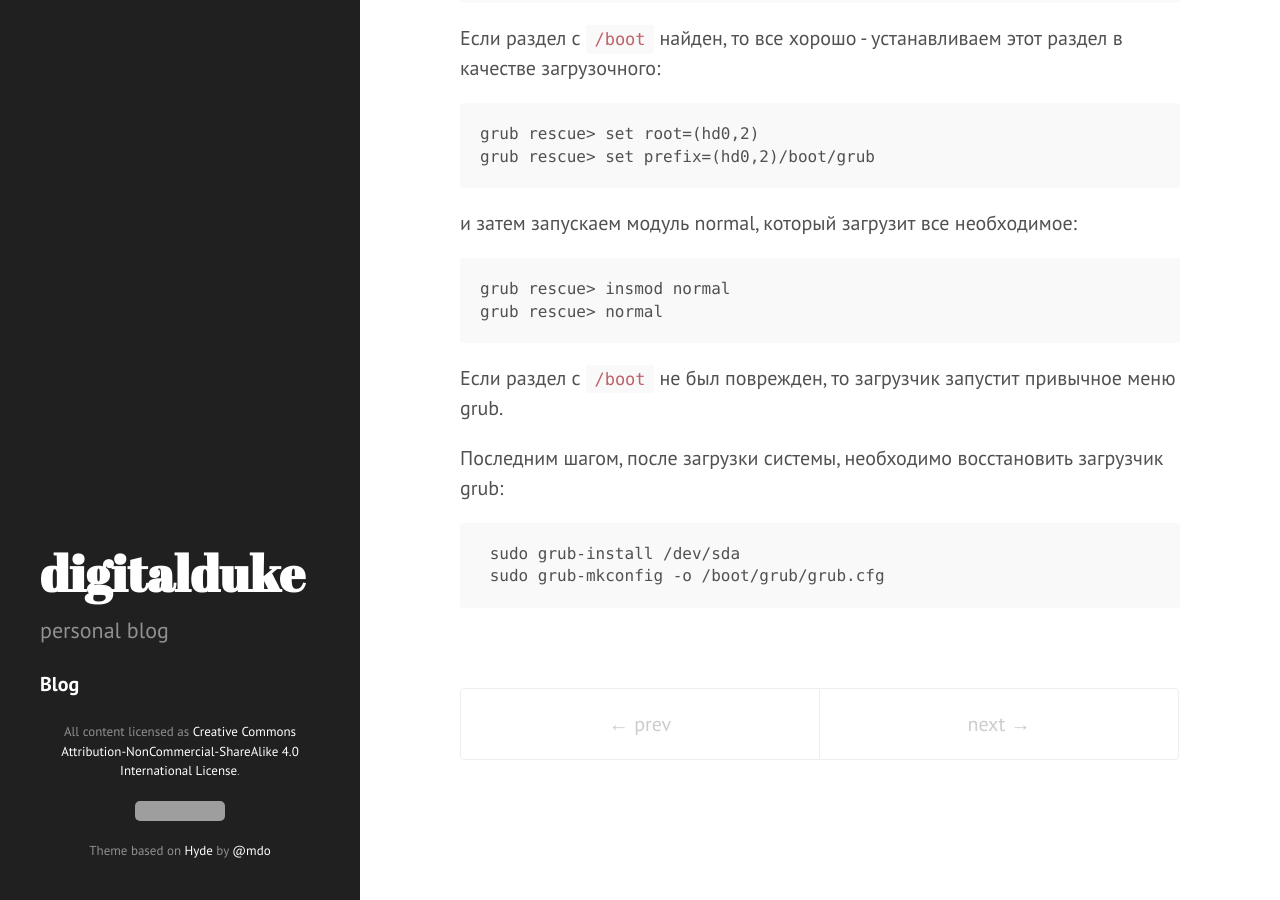
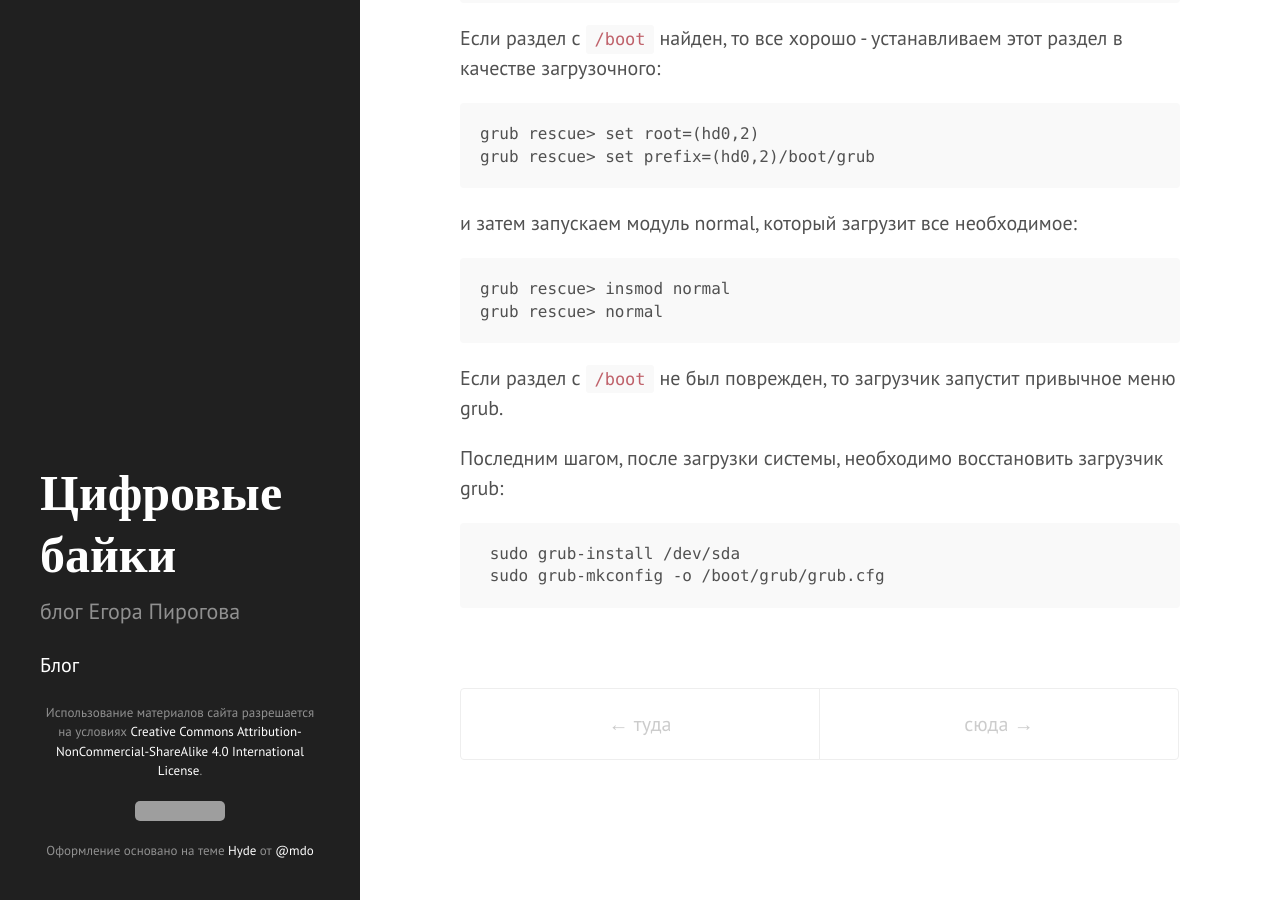
Before and after one commit to digitalduke/digitalduke.github.io, a Jekyll site: the page built from index.html, in a window 1280 px wide and 900 px high, scrolled down 6650 px. Built offline with Jekyll 4.4.1, drawn with Linux system fonts in a browser that asks for light colours; the list of posts is cut into pages by our own code; grey boxes are pictures that could not be loaded.

Commit message:
translate to my native language

```diff
--- a/_config.yml
+++ b/_config.yml
@@ -1,6 +1,6 @@
-title: digitalduke
-tagline: 'personal blog'
-description: 'personal blog'
+title: Цифровые байки
+tagline: 'блог Егора Пирогова'
+description: 'блог Егора Пирогова'
 
 url: https://digitalduke.blog
 baseurl: ""
--- a/_includes/sidebar.html
+++ b/_includes/sidebar.html
@@ -10,7 +10,7 @@
     </div>
 
     <nav class="sidebar-nav">
-      <a class="sidebar-nav-item{% if page.title == "Home" %} active{% endif %}" href="{{ site.baseurl }}/">Blog</a>
+      <a class="sidebar-nav-item{% if page.title == "Home" %} active{% endif %}" href="{{ site.baseurl }}/">Блог</a>
 
       <!--
       {% comment %}
@@ -30,7 +30,7 @@
       <span class="sidebar-nav-item">Currently v{{ site.version }}</span> -->
     </nav>
 
-    <p class="small" align="center">All content licensed as <a rel="license" href="http://creativecommons.org/licenses/by-nc-sa/4.0/">Creative Commons Attribution-NonCommercial-ShareAlike 4.0 International License</a>.<p align="center"><img alt="Creative Commons License" style="border-width:0" src="https://i.creativecommons.org/l/by-nc-sa/4.0/88x31.png" /></p></p>
-    <p class="small" align="center">Theme based on <a href="https://github.com/poole/hyde">Hyde</a> by <a href="https://twitter.com/mdo">@mdo</a></p>
+    <p class="small" align="center">Использование материалов сайта разрешается на условиях <a rel="license" href="http://creativecommons.org/licenses/by-nc-sa/4.0/">Creative Commons Attribution-NonCommercial-ShareAlike 4.0 International License</a>.<p align="center"><img alt="Creative Commons License" style="border-width:0" src="https://i.creativecommons.org/l/by-nc-sa/4.0/88x31.png" /></p></p>
+    <p class="small" align="center">Оформление основано на теме <a href="https://github.com/poole/hyde">Hyde</a> от <a href="https://twitter.com/mdo">@mdo</a></p>
   </div>
 </div>
--- a/_layouts/post.html
+++ b/_layouts/post.html
@@ -12,7 +12,7 @@ layout: default
 </div>
 
 <div class="related">
-  <h2>Also in this blog</h2>
+  <h2>Читайте также</h2>
   <ul class="related-posts">
     {% for post in site.related_posts limit:3 %}
       <li>
@@ -28,9 +28,9 @@ layout: default
 </div>
 
 <div id="comments">
-    <h2>Comments</h2>
+    <h2>Обсудим?</h2>
     <div id="header">
-        Want to discuss? Sign in to <a href="https://github.com/digitalduke/digitalduke.github.io/issues/{{page.commentIssueId}}" target="_blank">GitHub</a> and leave your message.
+        Есть что сказать? Авторизируйтесь на <a href="https://github.com/digitalduke/digitalduke.github.io/issues/{{page.commentIssueId}}" target="_blank">GitHub</a> и оставьте свои комментарии.
     </div>
 </div>
 
--- a/index.html
+++ b/index.html
@@ -21,17 +21,17 @@ title: Home
 
 <div class="pagination">
   {% if paginator.next_page %}
-    <a class="pagination-item older" href="{{ site.baseurl }}/page{{paginator.next_page}}">&larr;&nbsp;prev</a>
+    <a class="pagination-item older" href="{{ site.baseurl }}/page{{paginator.next_page}}">&larr;&nbsp;туда</a>
   {% else %}
-    <span class="pagination-item older">&larr;&nbsp;prev</span>
+    <span class="pagination-item older">&larr;&nbsp;туда</span>
   {% endif %}
   {% if paginator.previous_page %}
     {% if paginator.page == 2 %}
-      <a class="pagination-item newer" href="{{ site.baseurl }}/">next&nbsp;&rarr;</a>
+      <a class="pagination-item newer" href="{{ site.baseurl }}/">сюда&nbsp;&rarr;</a>
     {% else %}
-      <a class="pagination-item newer" href="{{ site.baseurl }}/page{{paginator.previous_page}}">next&nbsp;&rarr;</a>
+      <a class="pagination-item newer" href="{{ site.baseurl }}/page{{paginator.previous_page}}">сюда&nbsp;&rarr;</a>
     {% endif %}
   {% else %}
-    <span class="pagination-item newer">next&nbsp;&rarr;</span>
+    <span class="pagination-item newer">сюда&nbsp;&rarr;</span>
   {% endif %}
 </div>
```
Also changed, not shown: other parts of index.html (+1 -1 lines).
